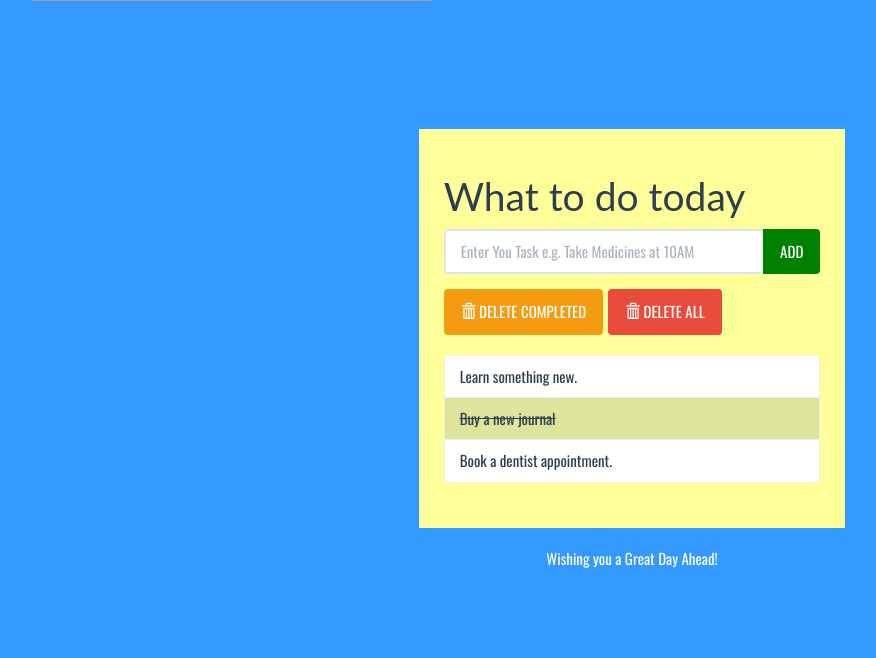
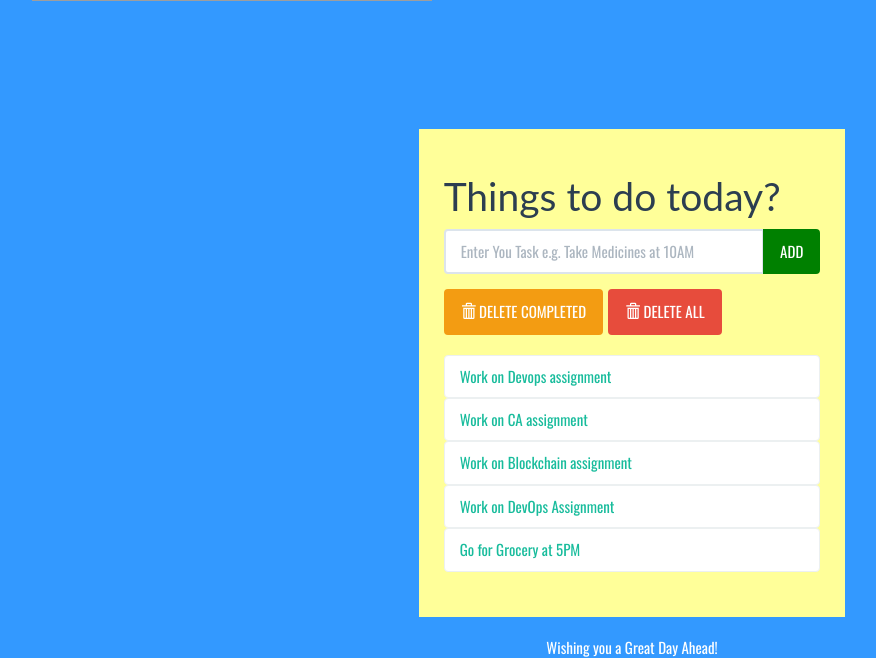
Before and after one commit to sumitkumarsahoo-x21154589/x21154589-devops-mytasktrackerapp, a Django app: page / in a window 1280 px wide. Shown: the part 973-1631 px from the top of the page, without its empty margins (8-884 px from the left). Before the commit the page ends 1541 px from the top, so only its background shows below. Run offline with Django 3.2, Linux system fonts and the light colour scheme; data comes from the database, SQL or seed files in the repository; both versions use the stored data as it was after the commit; some libraries are stand-ins or nearby versions; grey boxes are pictures that could not be loaded.

Commit message:
db data integrated in UI

```diff
--- a/todolist/templates/todolist/index.html
+++ b/todolist/templates/todolist/index.html
@@ -29,7 +29,7 @@
 
 			<div class="row">
 				<div class="col-lg-4 col-lg-offset-4" id="content">
-					<h1>What to do today </h1>
+					<h1>Things to do today? </h1>
 
 					<form action="#" method="POST" role="form">
 
@@ -61,9 +61,13 @@
 					</div>
 
 					<ul class="list-group t20">
-						<li class="list-group-item">Learn something new.</li>
-						<li class="list-group-item todo-completed">Buy a new journal</li>
-						<li class="list-group-item">Book a dentist appointment.</li>
+						{% for todolist in todo_items %}
+							{% if todolist.completed %} <!---to check of task completed or not from DB table--->
+							<li class="list-group-item todo-complete">{{todolist.text}}</li>  <!---as the data returned from db will be in text and if task is completed--->>
+							{% else %} <!--else the task is complete-->
+							<a href="#"><li class="list-group-item ">{{todolist.text}}</li> </a> <!--href added so that if we click on the link, it will mark completed-->
+							{% endif %}
+						{% endfor%}
 					</ul>
 				</div>
 			</div>
--- a/todolist/views.py
+++ b/todolist/views.py
@@ -1,7 +1,13 @@
+
 from django.shortcuts import render
-
+from .models import Todolist
 # Create your views here.
 
 def index(request):
-    return render(request, 'todolist/index.html') #this would return the index.html from the temlplates folder
-# for above function to work we need to mao it in url pattern
+    # for querying all items in DB that match TodoList and order them by id
+    todo_items = Todolist.objects.order_by('id')
+    # The actual todo_items iss returened from above and passed to context , this context will get passed to template and this template will have access to DB
+    context = {'todo_items' : todo_items}
+    #this would return the index.html from the temlplates folder
+    return render(request, 'todolist/index.html', context)
+# for above function to work we need to map it in url pattern
```
Also changed, not shown: db.sqlite3.
